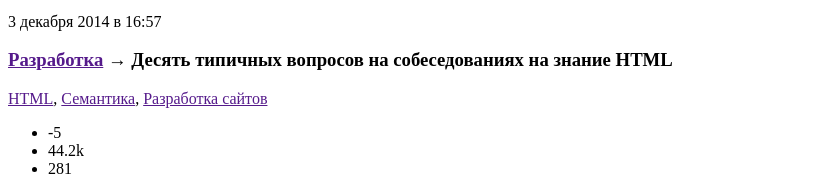
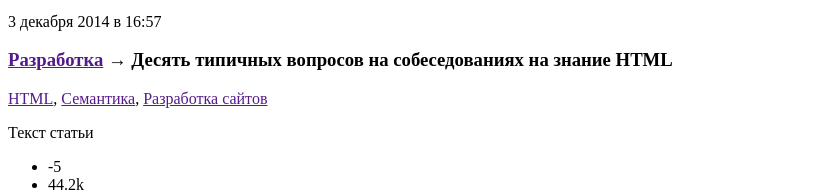
Before and after one commit to lempiy/kottans-js-2016, a plain HTML site: page week01/lec1/habrahabr.html in a window 1280 px wide. Shown: the part 961-1153 px from the top of the page, without its empty margins (0-825 px from the left). Drawn offline with Linux system fonts and the light colour scheme.

Commit message:
Fixed header.
Fixed main article header.

```diff
--- a/week01/lec1/habrahabr.html
+++ b/week01/lec1/habrahabr.html
@@ -91,9 +91,11 @@
 							<h1><a href="">Разработка</a> → Десять типичных вопросов на собеседованиях на знание HTML</h1>
 							<p><a href="">HTML</a>, <a href="">Семантика</a>, <a href="">Разработка сайтов</a></p>
 						</header>
-						<h2 hidden>Текст статьи</h2>
-							<!-- ТЕКСТ СТАТЬИ-->
-						<div class='article-tags'></div>
+						<div>
+							<p>Текст статьи</p>
+								<!-- ТЕКСТ СТАТЬИ-->
+							<div class='article-tags'></div>
+						</div>
 					</article>
 				</section>
 				<section class='post-article'>
```
